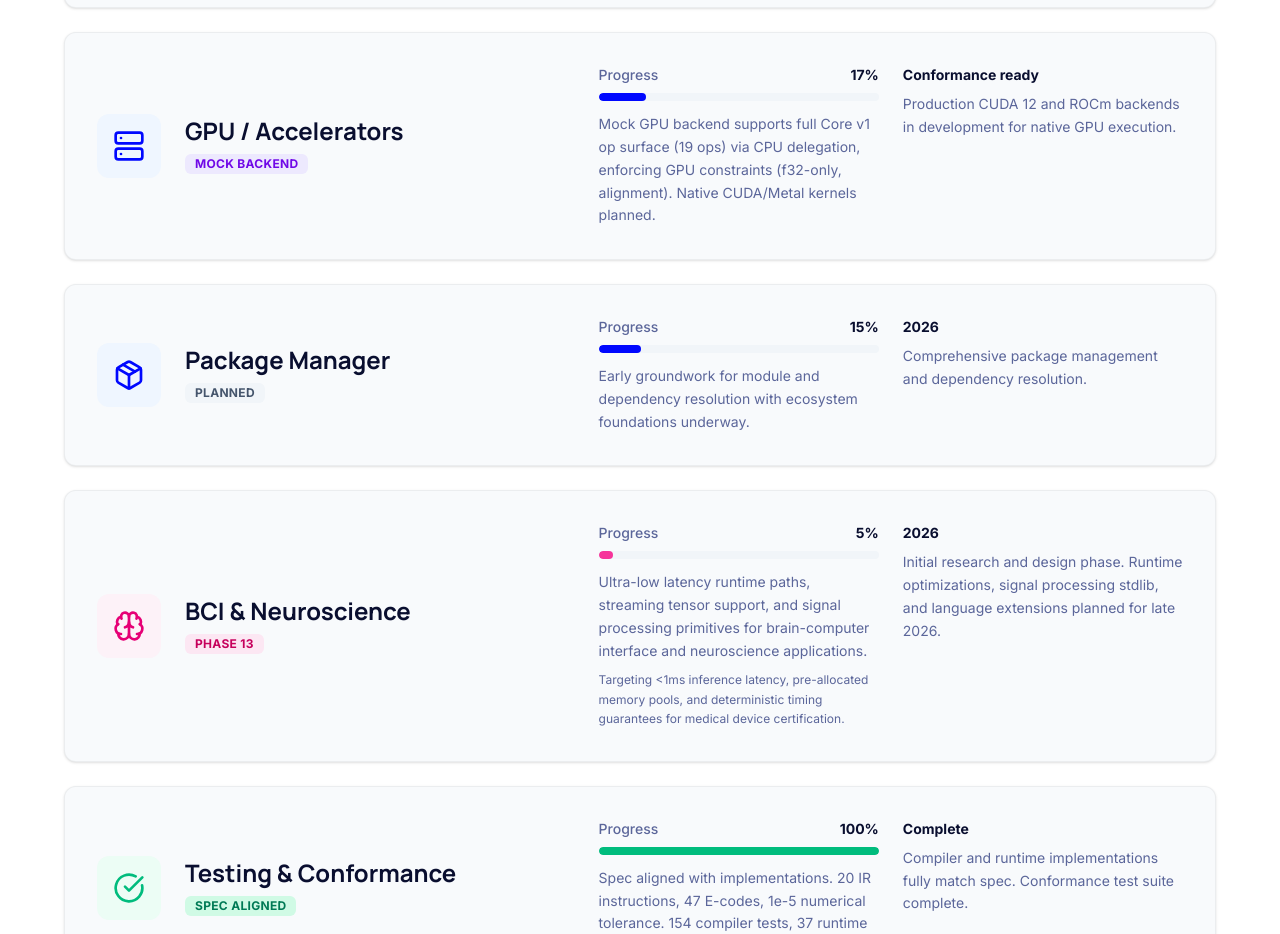
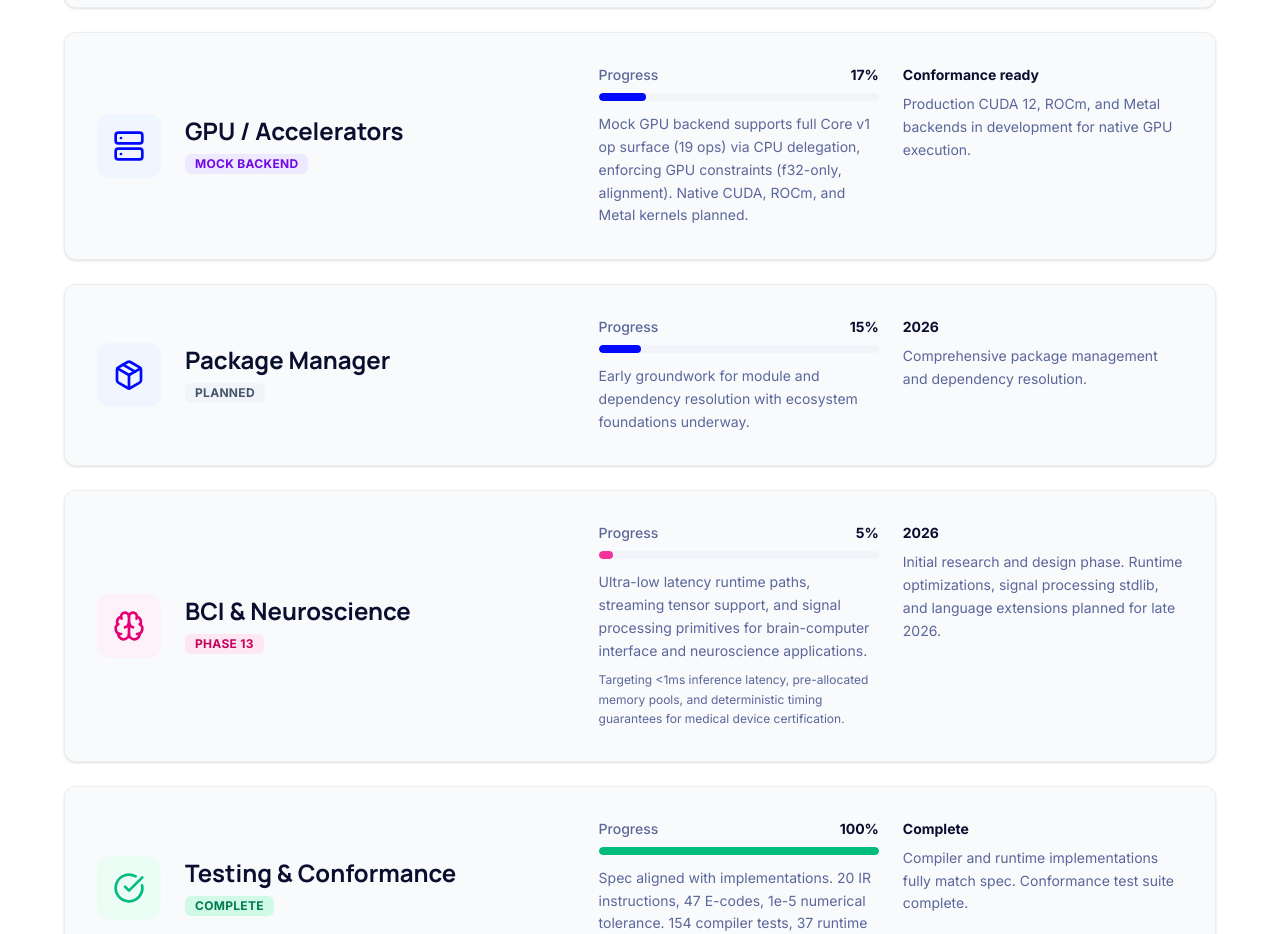
Before and after one commit to star-ga/mindlang.dev, a Next.js app: page /roadmap in a window 1280 px wide. Shown: the part 1358-2292 px from the top of the page. Built offline with nearby package versions, Linux system fonts and the light colour scheme.

Commit message:
Address Copilot review suggestions
- GPU section: Consistent backend targets (CUDA, ROCm, Metal) in both
  description and milestoneDescription
- Testing & Conformance: Change status from "Spec Aligned" to "Complete"
  to match the 100% progress and milestone

```diff
--- a/src/app/roadmap/page.tsx
+++ b/src/app/roadmap/page.tsx
@@ -101,8 +101,8 @@ export default function RoadmapPage() {
                     progress={17}
                     progressColor="bg-primary"
                     milestone="Conformance ready"
-                    description="Mock GPU backend supports full Core v1 op surface (19 ops) via CPU delegation, enforcing GPU constraints (f32-only, alignment). Native CUDA/Metal kernels planned."
-                    milestoneDescription="Production CUDA 12 and ROCm backends in development for native GPU execution."
+                    description="Mock GPU backend supports full Core v1 op surface (19 ops) via CPU delegation, enforcing GPU constraints (f32-only, alignment). Native CUDA, ROCm, and Metal kernels planned."
+                    milestoneDescription="Production CUDA 12, ROCm, and Metal backends in development for native GPU execution."
                 />
 
                 {/* Package Manager */}
@@ -143,7 +143,7 @@ export default function RoadmapPage() {
                     icon={<CheckCircle className="w-8 h-8 text-emerald-500" />}
                     iconBg="bg-emerald-50"
                     title="Testing & Conformance"
-                    status="Spec Aligned"
+                    status="Complete"
                     statusColor="bg-emerald-100 text-emerald-700"
                     progress={100}
                     progressColor="bg-emerald-500"
```
